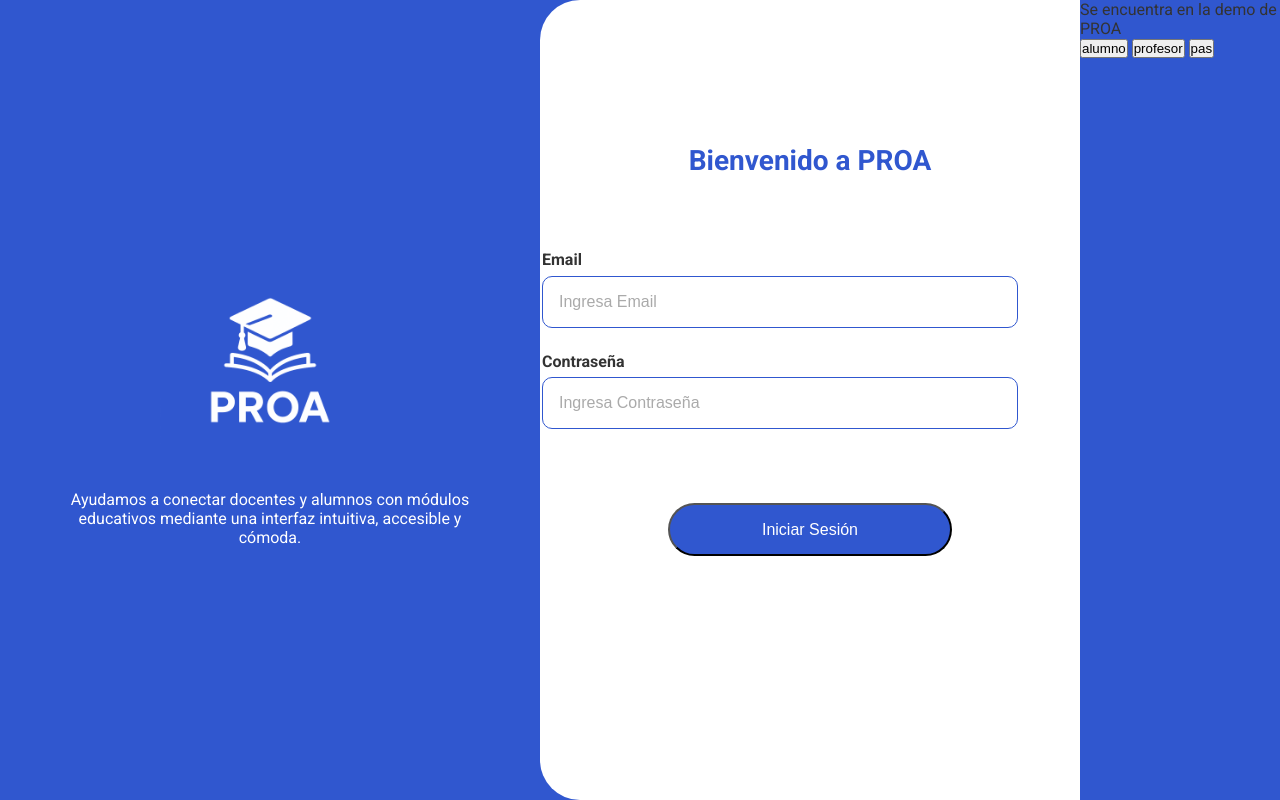
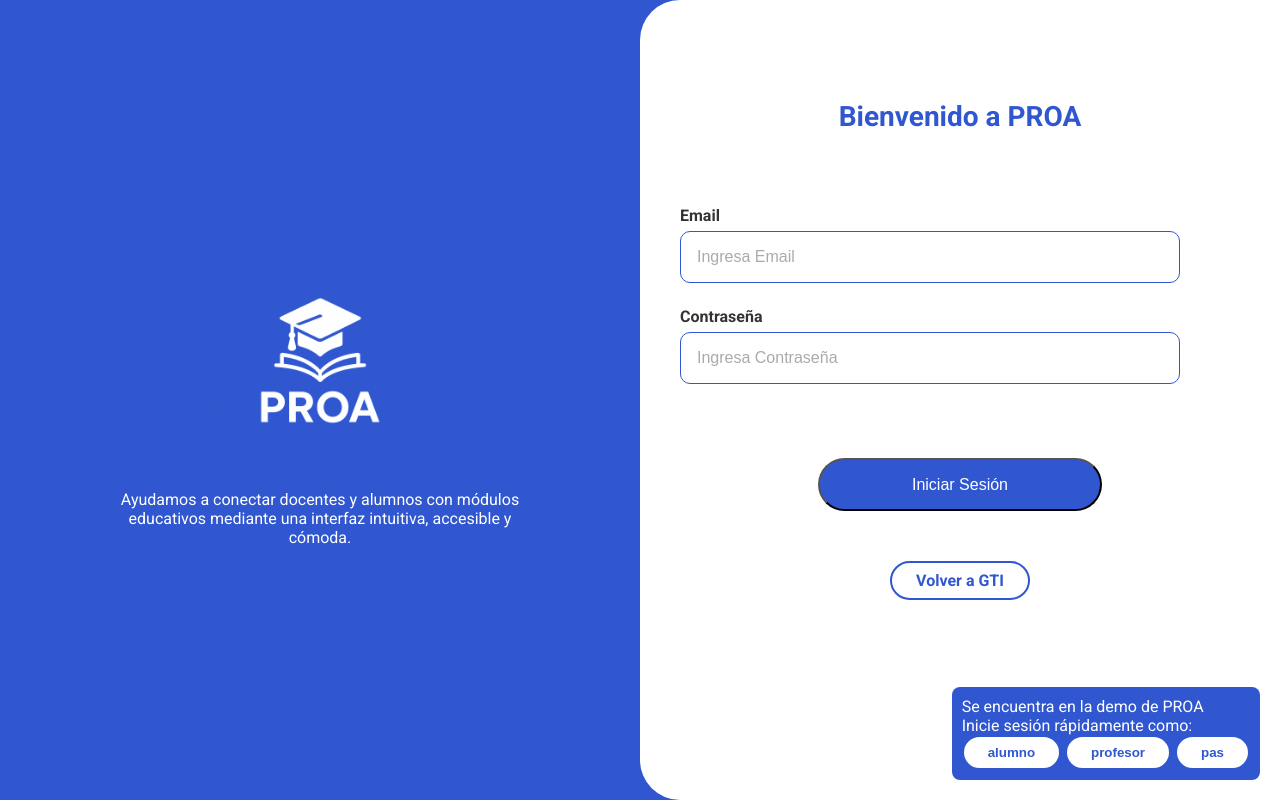
Before and after one commit to Alex-LG-Dev/PW-GTI, a PHP site: page /PROA/app/login_proa.php in a window 1280 px wide. Run offline with PHP 8.4, Linux system fonts and the light colour scheme.

Commit message:
login proa arreglado

```diff
--- a/src/PROA/app/css/estilos_combinados.css
+++ b/src/PROA/app/css/estilos_combinados.css
@@ -666,6 +666,8 @@ label {
 .botonPROA:hover{
     background:#3057CF;
     color:#fff;
+    border:2px solid #fff;
+
 }
 
 .botones-crear {
@@ -2103,3 +2105,39 @@ textarea {
   background: #fff;
   outline: none;
 }
+
+.demo-footer{
+  position: fixed;
+  bottom: 20px;   /* Distancia desde la parte inferior */
+  right: 20px;    /* Distancia desde la parte derecha */
+  z-index: 9999;  /* Asegura que esté por encima de casi todo */
+  background-color: #3057CF;
+  color: white;
+  padding: 10px;
+  border-radius: 8px;
+}
+
+@media(max-width:500px){
+
+
+  .cuadrado-login input[type="email"],
+  .cuadrado-login input[type="password"] {
+    width: auto;
+    margin-left: 10px;
+  }
+  .cuadrado-login label {
+    margin-left: 10px;
+  }
+  .panel-derecho-login {
+    width: 100%;
+  }
+
+  .panel-izquierdo-login p {
+    width: fit-content;
+  }
+}
+.cuadrado-login form a{
+  display: block;
+  margin: 50px auto 0;       /* centrado y espaciado superior */
+  max-width: fit-content;
+}
--- a/src/PROA/app/login_proa.php
+++ b/src/PROA/app/login_proa.php
@@ -1,5 +1,6 @@
 <!DOCTYPE html>
 <html lang="es">
+
 <head>
   <meta charset="UTF-8">
   <meta http-equiv="X-UA-Compatible" content="IE-edge">
@@ -9,7 +10,9 @@
 
   <link href="https://fonts.googleapis.com/css2?family=Roboto:wght@400;700&display=swap" rel="stylesheet">
 </head>
+
 <body class="body-loginproa">
+
   <!--Esto es el panel de la izquierda-->
   <div class="panel-izquierdo-login">
     <!--aqui va el logo-->
@@ -24,33 +27,48 @@
     <div class="cuadrado-login">
       <h2>Bienvenido a PROA</h2>
       <form method="post">
-        <?php include('../api/Proa_login.php') ;
-         include('../api/conexion_bd_proa.php') ;
+        <?php include('../api/Proa_login.php');
+        include('../api/conexion_bd_proa.php');
         ?>
         <label for="usuario">Email</label>
         <input type="email" id="usuario" name="usuario" placeholder="Ingresa Email">
         <label for="contrasena">Contraseña</label>
         <input type="password" id="contrasena" name="contrasena" placeholder="Ingresa Contraseña">
         <input type="submit" value="Iniciar Sesión" class="boton-login" name="botonLogin">
+<a href="../../gti/app/home_page_gti.php" class="botonPROA">Volver a GTI</a>
+
       </form>
+
     </div>
+
   </div>
+
   <footer class="demo-footer">
     <p>Se encuentra en la demo de PROA</p>
+    <p>Inicie sesión rápidamente como:</p>
     <div class="perfil-buttons">
-    <button onclick="autocompletar('alumno')">alumno</button>
-    <button onclick="autocompletar('profesor')">profesor</button>
-    <button onclick="autocompletar('pas')">pas</button>
+      <button onclick="autocompletar('alumno')" class="botonPROA">alumno</button>
+      <button onclick="autocompletar('profesor')" class="botonPROA">profesor</button>
+      <button onclick="autocompletar('pas')" class="botonPROA">pas</button>
     </div>
   </footer>
 </body>
 <script>
   function autocompletar(perfil) {
     const datos = {
-    alumno: { usuario: "l.simdre@epsg.upv.es", contrasena: "9218611" },
-    profesor: { usuario: "k.poumai@upv.es", contrasena: "4525956" },
-    pas: { usuario: "o.breshe@upv.es", contrasena: "1316390" }
-  }[perfil];
+      alumno: {
+        usuario: "l.simdre@epsg.upv.es",
+        contrasena: "9218611"
+      },
+      profesor: {
+        usuario: "k.poumai@upv.es",
+        contrasena: "4525956"
+      },
+      pas: {
+        usuario: "o.breshe@upv.es",
+        contrasena: "1316390"
+      }
+    } [perfil];
 
     document.getElementById('usuario').value = datos.usuario;
     document.getElementById('contrasena').value = datos.contrasena;
```
Lines whose indentation alone changed are shown as unchanged.
